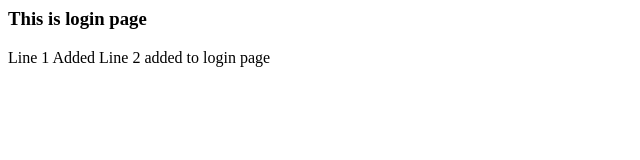
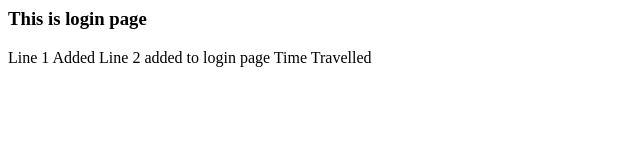
Before and after one commit to DoonaMohan/demo-bloodbank-app, a plain HTML site: page login.html in a window 1280 px wide. Shown: the whole page, without its empty margins (0-640 px from the left). Drawn offline with Linux system fonts and the light colour scheme.

Commit message:
Login Page time travellled

```diff
--- a/login.html
+++ b/login.html
@@ -4,5 +4,6 @@
         <h3>This is login page</h3>
         Line 1 Added
         Line 2 added to login page
+        Time Travelled
     </body>
 </html>
```
